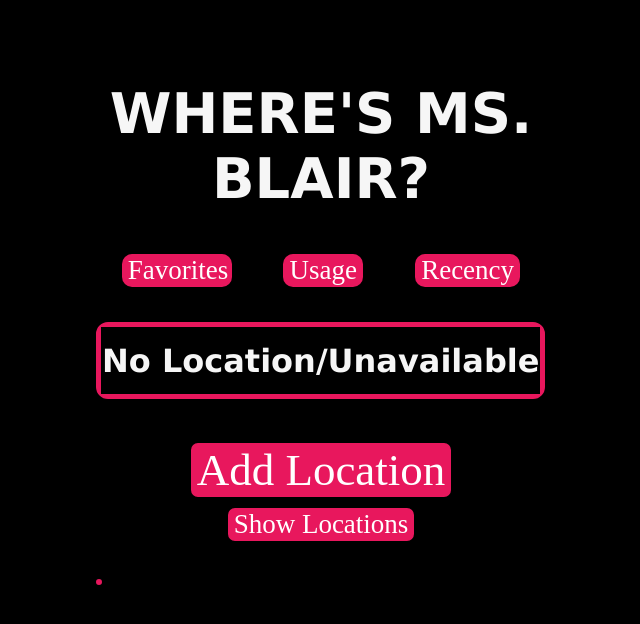
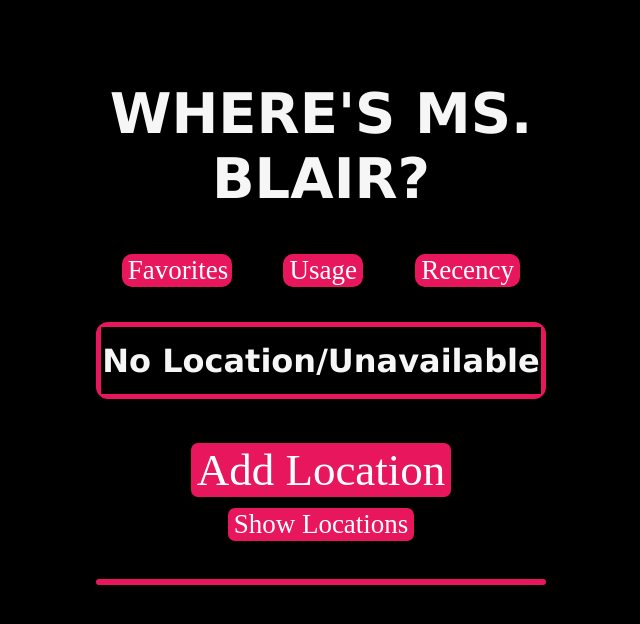
Before and after one commit to talonTech1/talon-tracker, a Flask app: page / in a window 1280 px wide. Shown: the top 624 px of the page, without its empty margins (319-959 px from the left). Run offline with Flask 3, Linux system fonts and the light colour scheme; the visitor is signed in with stand-in values (Sample User, id 1); data that the repository does not hold is empty.

Commit message:
Update main.css

```diff
--- a/static/css/main.css
+++ b/static/css/main.css
@@ -71,6 +71,8 @@ button {
 button.top {
     text-align: left;
     font-size: 27px;
+    flex: 1;
+    margin: 0 5px;
 }
 button.current{
     color: white;
@@ -88,6 +90,8 @@ td {
     font-size: 28px
 }
 table {
+    width: 100%;
+    max-width: 100%;
     border-collapse: separate;
     border-radius: 12px;
     border: 3px solid #E8175D;
```
